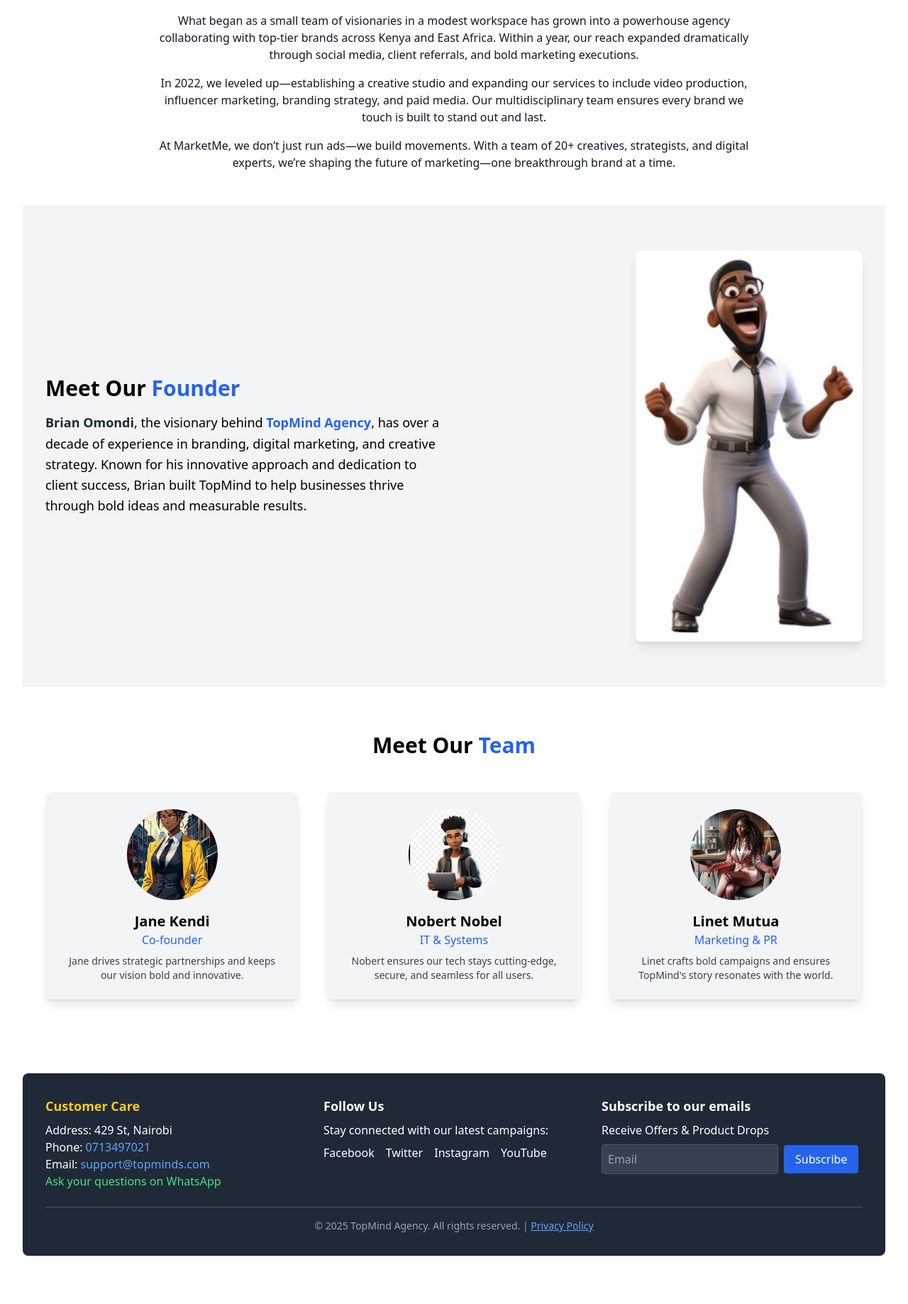
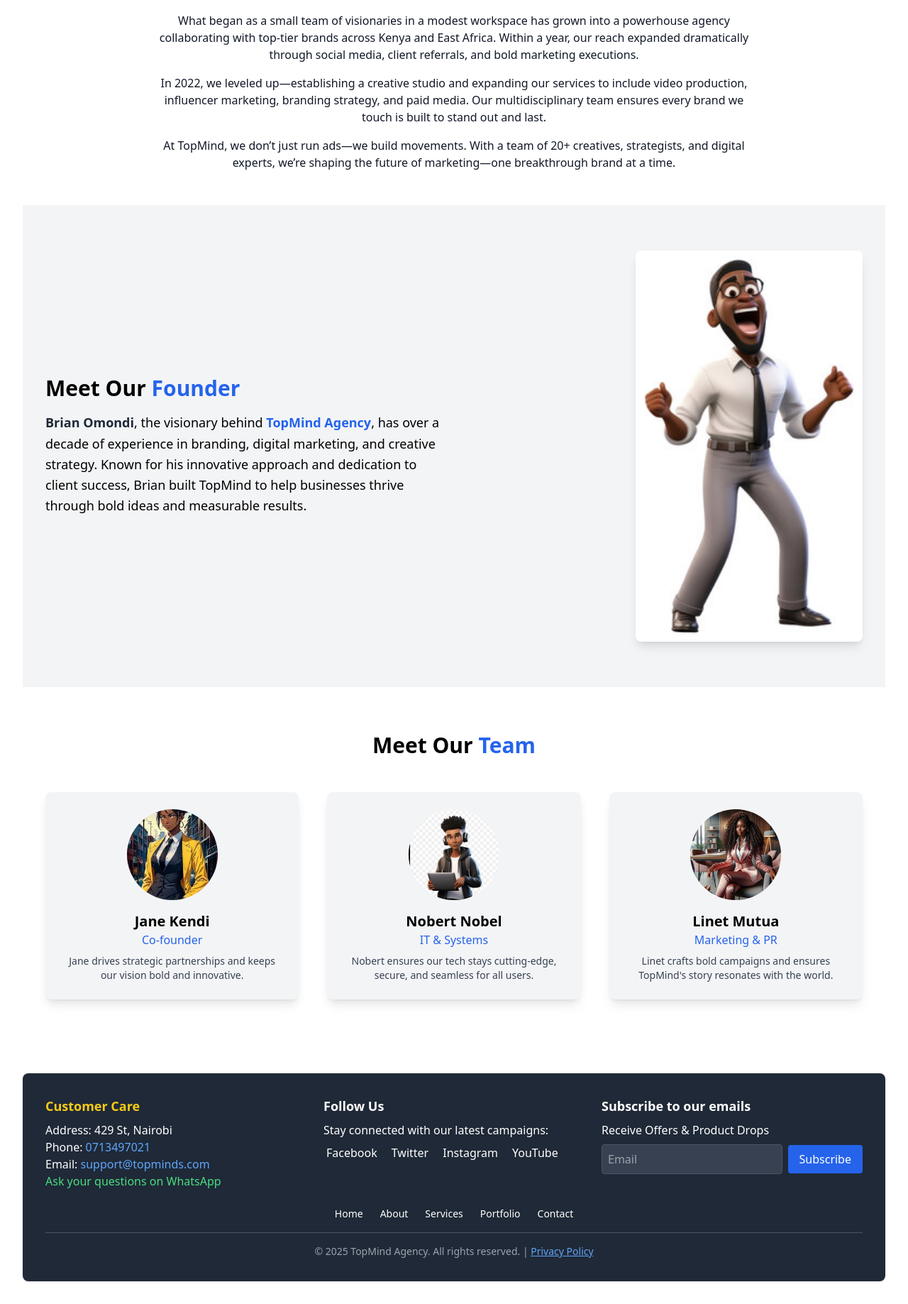
Before and after one commit to Noberts9/TopMind, a Flask app: page /about in a window 1280 px wide. Shown: the part 893-2730 px from the top of the page at 71% size. Before the commit the page ends 2663 px from the top, so only its background shows below. Run offline with Flask 3, Linux system fonts and the light colour scheme; some libraries are stand-ins or nearby versions.

Commit message:
Update about.html

```diff
--- a/templates/about.html
+++ b/templates/about.html
@@ -25,7 +25,7 @@
  </section>
 
   <p class="mb-4">
-    Founded in 2020, MarketMe was born out of a passion to help brands do more than just exist—we help them thrive.
+    Founded in 2020, TopMind was born out of a passion to help brands do more than just exist—we help them thrive.
     We are a full-service marketing agency committed to elevating brands through strategic storytelling,
     impactful visuals, and data-driven campaigns.
   </p>
@@ -40,7 +40,7 @@
     is built to stand out and last.
   </p>
   <p>
-    At MarketMe, we don’t just run ads—we build movements. With a team of 20+ creatives, strategists, and digital
+    At TopMind, we don’t just run ads—we build movements. With a team of 20+ creatives, strategists, and digital
     experts, we’re shaping the future of marketing—one breakthrough brand at a time.
   </p>
 </section>
@@ -133,7 +133,7 @@
   <div class="grid md:grid-cols-3 gap-6 mb-6">
     <!-- Customer Care -->
     <div>
-        <h3 class="text-lg font-semibold mb-2"> <span  class="text-yellow-400">Customer Care</span></h3>
+      <h3 class="text-lg font-semibold mb-2"> <span class="text-yellow-400">Customer Care</span></h3>
       <p>Address: 429 St, Nairobi</p>
       <p>Phone: <a href="tel:0710000000" class="text-blue-400 hover:underline">0713497021</a></p>
       <p>Email: <a href="mailto:support@topminds.com" class="text-blue-400 hover:underline">support@topminds.com</a></p>
@@ -144,11 +144,11 @@
     <div>
       <h3 class="text-lg font-semibold mb-2">Follow Us</h3>
       <p class="mb-2">Stay connected with our latest campaigns:</p>
-        <div class="flex space-x-4">
-          <a href="#" class="hover:text-blue-400">Facebook</a>
-          <a href="#" class="hover:text-cyan-400">Twitter</a>
-          <a href="#" class="hover:text-pink-400">Instagram</a>
-          <a href="#" class="hover:text-red-400">YouTube</a>
+      <div class="flex flex-wrap gap-4">
+        <a href="#" class="hover:text-blue-400 flex items-center space-x-1"><i class="fab fa-facebook-f"></i><span class="hidden sm:inline">Facebook</span></a>
+        <a href="#" class="hover:text-cyan-400 flex items-center space-x-1"><i class="fab fa-twitter"></i><span class="hidden sm:inline">Twitter</span></a>
+        <a href="#" class="hover:text-pink-400 flex items-center space-x-1"><i class="fab fa-instagram"></i><span class="hidden sm:inline">Instagram</span></a>
+        <a href="#" class="hover:text-red-400 flex items-center space-x-1"><i class="fab fa-youtube"></i><span class="hidden sm:inline">YouTube</span></a>
       </div>
     </div>
 
@@ -157,13 +157,24 @@
       <h3 class="text-lg font-semibold mb-2">Subscribe to our emails</h3>
       <p class="mb-2">Receive Offers & Product Drops</p>
       <form action="#" method="post" class="flex flex-col sm:flex-row items-center space-y-2 sm:space-y-0 sm:space-x-2">
-          <input type="email" name="subscribe_email" placeholder="Email" class="p-2 border rounded w-full sm:w-auto bg-gray-700 text-white border-gray-600" required>
+        <input type="email" name="subscribe_email" placeholder="Email" class="p-2 border rounded w-full sm:w-auto flex-1 bg-gray-700 text-white border-gray-600" required>
         <button type="submit" class="bg-blue-600 text-white px-4 py-2 rounded hover:bg-blue-700 transition duration-300">Subscribe</button>
       </form>
     </div>
   </div>
+
+  <!-- Bottom Nav Menu -->
+  <div class="flex flex-wrap justify-center gap-6 mt-6 text-sm">
+    <a href="/" class="hover:text-yellow-400 transition">Home</a>
+    <a href="/about" class="hover:text-yellow-400 transition">About</a>
+    <a href="/services" class="hover:text-yellow-400 transition">Services</a>
+    <a href="/portfolio" class="hover:text-yellow-400 transition">Portfolio</a>
+    <a href="/contact" class="hover:text-yellow-400 transition">Contact</a>
+  </div>
+
   <hr class="my-4 border-gray-600">
   <p class="text-sm text-center text-gray-400">&copy; 2025 TopMind Agency. All rights reserved. | <a href="#" class="underline text-blue-400">Privacy Policy</a></p>
 </footer>
 
+
 {% endblock %}
```
Lines whose indentation alone changed are shown as unchanged.
